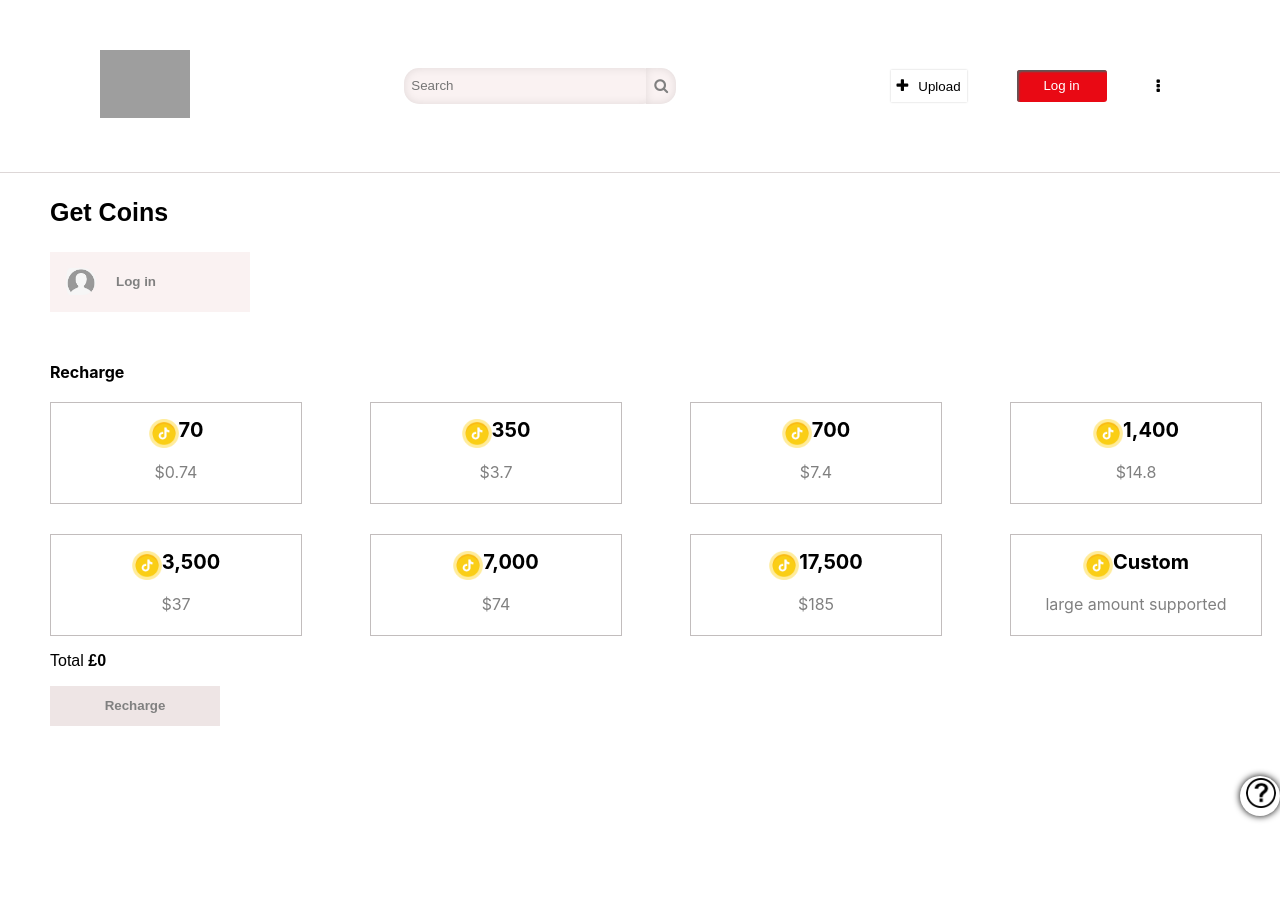
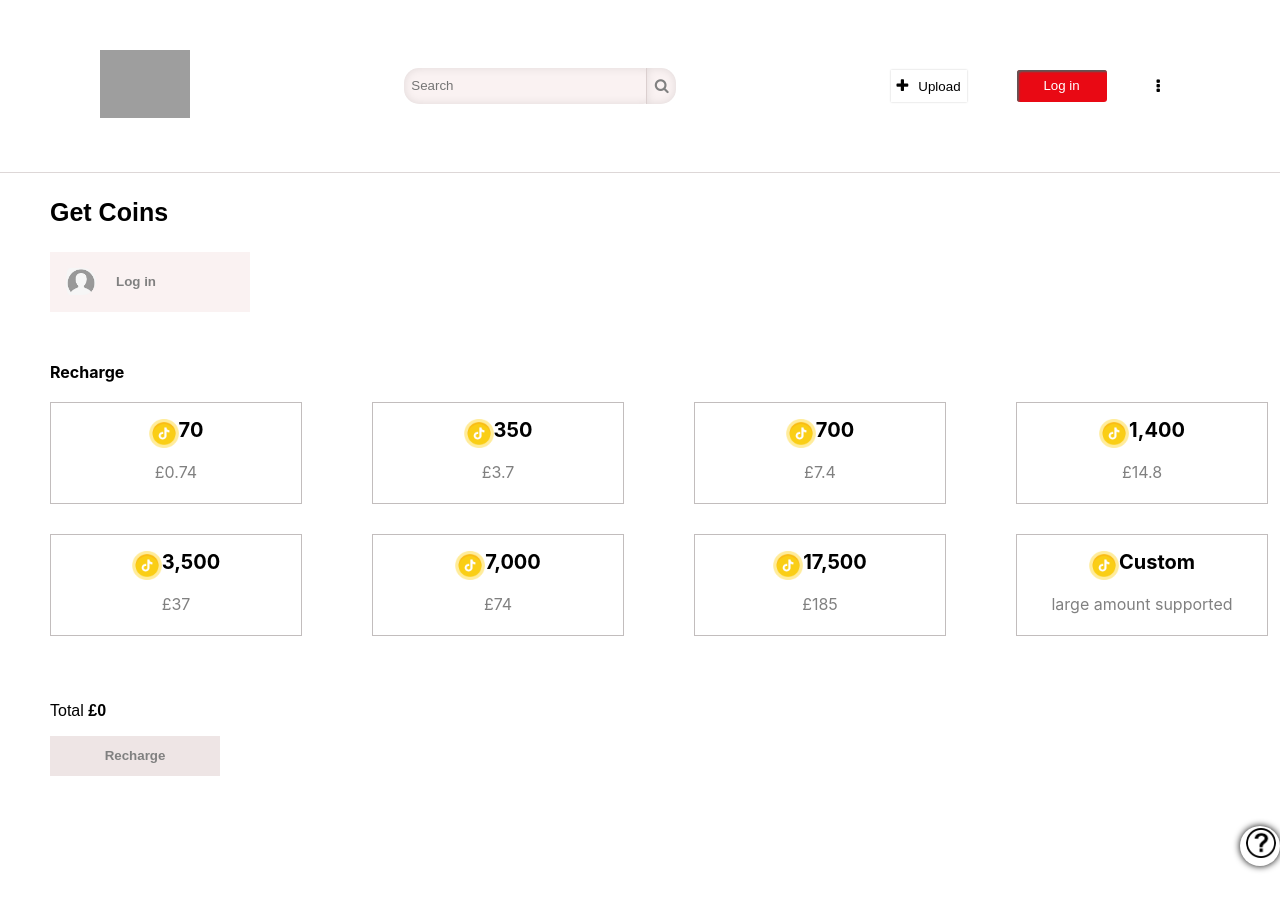
Before and after one commit to oluwatay123/Tiktok, a React (Create React App) app: page / in a window 1280 px wide. Shown: the top 910 px of the page. After the commit the page ends 876 px from the top, so only its background shows below. Built offline with nearby package versions, Linux system fonts and the light colour scheme; grey boxes are pictures that could not be loaded.

Commit message:
Add files via upload

```diff
--- a/src/App.css
+++ b/src/App.css
@@ -1,33 +1,9 @@
+body {
+  /* padding-bottom: 50px; */
+}
 
-
-
-
-
-
-
-
-
-
-
-
-
-/* .App-header { */
-  /* background-color: #282c34; */
-  /* min-height: 100vh; */
-  /* display: flex; */
-  /* flex-direction: column; */
-  /* align-items: center; */
-  /* justify-content: center; */
-  /* font-size: calc(10px + 2vmin); */
-  /* color: white; */
-/* } */
-/*  */
-/*  */
-/*  */
-
-
-
-
-body{
-  padding-bottom: 200px;
+@media (max-width: 600px) {
+  body {
+    padding-top: 70px;
+  }
 }
--- a/src/components/mainBody.jsx
+++ b/src/components/mainBody.jsx
@@ -1,183 +1,230 @@
-import React , { useState } from 'react'
-import "../styles/mainbody.css"
-import Profile from "../images/userProfile.jpeg"
-import tiktok from "../images/tkt.png"
+import React, { useState } from "react";
+import "../styles/mainbody.css";
+import Profile from "../images/userProfile.jpeg";
+import tiktok from "../images/tkt.png";
 
-function MainBody () {
-    const [visible, setIsVisible]  = useState(true);
-    const [CustomAmount, setCustomAmount]  = useState('');
-    const [totalAmount, setTotalAmount] = useState('Default Total'); // Initial default value
+function MainBody() {
+  const [visible, setIsVisible] = useState(true);
+  const [CustomAmount, setCustomAmount] = useState("");
+  const [totalAmount, setTotalAmount] = useState("Default Total"); // Initial default value
   const toggleCustomCard = () => {
     setIsVisible(!visible);
-    }
+  };
   const handleCustomAmountChange = (event) => {
     setCustomAmount(event.target.value);
-
-
-    }
-
-
-
-
-
-
-
-
+  };
 
   return (
-    <div className='mainbody'>
-   <section className='get-coin'>
+    <div>
+      {/* the mainbody */}
+      <div className="mainbody">
+        <section className="get-coin">
           <p> Get Coins</p>
-    <div>
-        <button className='login-btn' type="submit">
-            <img src={Profile} className='' alt='profile'/>
-            Log in</button>
+          <div className="get-coin-button">
+            <button className="login-btn" type="submit">
+              <img src={Profile} className="" alt="profile" />
+              Log in
+            </button>
           </div>
-
         </section>
-   <section className='recharge-section'>
-    <div className='recharge-header'>Recharge</div>
-    <div className='coins-grids'>
-    <div className='cards'>
-  <div className='card-coins'>
-    <div style={{marginTop:"-7px"}}>
-    <img  style={{width:"30px"}}  src={tiktok} alt="" srcset="" />
+        {/* the second section */}
+        <section className="recharge-section">
+          {/* the recharge header */}
+          <div className="recharge-header">Recharge</div>
+          {/* the card grid */}
+          <div className="coins-grids">
+            <div className="cards">
+              <div className="card-coins">
+                <div style={{ marginTop: "-7px" }}>
+                  <img
+                    style={{ width: "30px" }}
+                    src={tiktok}
+                    alt=""
+                    srcset=""
+                  />
                 </div>
-    <p style={{fontWeight:"bold"}}>70</p>
+                <p style={{ fontWeight: "bold" }}>70</p>
               </div>
               <div>
-    <p style={{color:"grey"}}> $0.74</p>
+                <p style={{ color: "grey" }}> &#163;0.74</p>
               </div>
             </div>
 
-    <div className='cards'>
-  <div className='card-coins'>
-    <div style={{marginTop:"-7px"}}>
-    <img  style={{width:"30px"}}  src={tiktok} alt="" srcset="" />
+            <div className="cards">
+              <div className="card-coins">
+                <div style={{ marginTop: "-7px" }}>
+                  <img
+                    style={{ width: "30px" }}
+                    src={tiktok}
+                    alt=""
+                    srcset=""
+                  />
                 </div>
-    <p style={{fontWeight:"bold"}}>350</p>
+                <p style={{ fontWeight: "bold" }}>350</p>
               </div>
               <div>
-    <p style={{color:"grey"}}> $3.7</p>
+                <p style={{ color: "grey" }}> &#163;3.7</p>
               </div>
             </div>
 
-
-    <div className='cards'>
-  <div className='card-coins'>
-    <div style={{marginTop:"-7px"}}>
-    <img  style={{width:"30px"}}  src={tiktok} alt="" srcset="" />
+            <div className="cards">
+              <div className="card-coins">
+                <div style={{ marginTop: "-7px" }}>
+                  <img
+                    style={{ width: "30px" }}
+                    src={tiktok}
+                    alt=""
+                    srcset=""
+                  />
                 </div>
-    <p style={{fontWeight:"bold"}}>700</p>
+                <p style={{ fontWeight: "bold" }}>700</p>
               </div>
               <div>
-    <p style={{color:"grey"}}> $7.4</p>
+                <p style={{ color: "grey" }}> &#163;7.4</p>
               </div>
             </div>
 
-
-    <div className='cards'>
-  <div className='card-coins'>
-    <div style={{marginTop:"-7px"}}>
-    <img  style={{width:"30px"}}  src={tiktok} alt="" srcset="" />
+            <div className="cards">
+              <div className="card-coins">
+                <div style={{ marginTop: "-7px" }}>
+                  <img
+                    style={{ width: "30px" }}
+                    src={tiktok}
+                    alt=""
+                    srcset=""
+                  />
                 </div>
-    <p style={{fontWeight:"bold"}}>1,400</p>
+                <p style={{ fontWeight: "bold" }}>1,400</p>
               </div>
               <div>
-    <p style={{color:"grey"}}> $14.8</p>
+                <p style={{ color: "grey" }}> &#163;14.8</p>
               </div>
             </div>
 
-    <div className='cards'>
-  <div className='card-coins'>
-    <div style={{marginTop:"-7px"}}>
-    <img  style={{width:"30px"}}  src={tiktok} alt="" srcset="" />
+            <div className="cards">
+              <div className="card-coins">
+                <div style={{ marginTop: "-7px" }}>
+                  <img
+                    style={{ width: "30px" }}
+                    src={tiktok}
+                    alt=""
+                    srcset=""
+                  />
                 </div>
-    <p style={{fontWeight:"bold"}}>3,500</p>
+                <p style={{ fontWeight: "bold" }}>3,500</p>
               </div>
               <div>
-    <p style={{color:"grey"}}> $37</p>
+                <p style={{ color: "grey" }}> &#163;37</p>
               </div>
             </div>
 
-    <div className='cards'>
-  <div className='card-coins'>
-    <div style={{marginTop:"-7px"}}>
-    <img  style={{width:"30px"}}  src={tiktok} alt="" srcset="" />
+            <div className="cards">
+              <div className="card-coins">
+                <div style={{ marginTop: "-7px" }}>
+                  <img
+                    style={{ width: "30px" }}
+                    src={tiktok}
+                    alt=""
+                    srcset=""
+                  />
                 </div>
-    <p style={{fontWeight:"bold"}}>7,000</p>
+                <p style={{ fontWeight: "bold" }}>7,000</p>
               </div>
               <div>
-    <p style={{color:"grey"}}> $74</p>
+                <p style={{ color: "grey" }}> &#163;74</p>
               </div>
             </div>
 
-
-
-    <div className='cards'>
-  <div className='card-coins'>
-    <div style={{marginTop:"-7px"}}>
-    <img  style={{width:"30px"}}  src={tiktok} alt="" srcset="" />
+            <div className="cards">
+              <div className="card-coins">
+                <div style={{ marginTop: "-7px" }}>
+                  <img
+                    style={{ width: "30px" }}
+                    src={tiktok}
+                    alt=""
+                    srcset=""
+                  />
                 </div>
-    <p style={{fontWeight:"bold" }}>17,500</p>
+                <p style={{ fontWeight: "bold" }}>17,500</p>
               </div>
               <div>
-    <p style={{color:"grey"}}> $185</p>
+                <p style={{ color: "grey" }}> &#163;185</p>
               </div>
             </div>
 
             {visible ? (
-    <div className='cards' onClick={toggleCustomCard}>
-  <div className='card-coins'>
-    <div style={{marginTop:"-7px"}}>
-    <img  style={{width:"30px"}}  src={tiktok} alt="" srcset="" />
+              <div className="cards" onClick={toggleCustomCard}>
+                <div className="card-coins">
+                  <div style={{ marginTop: "-7px" }}>
+                    <img
+                      style={{ width: "30px" }}
+                      src={tiktok}
+                      alt=""
+                      srcset=""
+                    />
                   </div>
-    <p style={{fontWeight:"bold"}}>Custom</p>
+                  <p style={{ fontWeight: "bold" }}>Custom</p>
+                </div>
+                <div className="large-amount-text">
+                  <p style={{ color: "grey" }}> large amount supported</p>
+                </div>
+              </div>
+            ) : (
+              <div className="cards">
+                <div className="card-coins">
+                  <div style={{ marginTop: "-7px" }}>
+                    <img
+                      style={{ width: "30px" }}
+                      src={tiktok}
+                      alt=""
+                      srcset=""
+                    />
+                  </div>
+                  <input
+                    className="input-amount-button"
+                    value={CustomAmount}
+                    onChange={handleCustomAmountChange}
+                  />
                 </div>
                 <div>
-    <p style={{color:"grey"}}> large amount supported</p>
-  </div>
-    </div>
-    ) :(
-    <div className='cards'  >
- <div className='card-coins'>
-   <div style={{marginTop:"-7px"}}>
-   <img  style={{width:"30px"}}  src={tiktok} alt="" srcset="" />
-   </div>
-   <input  className='input-amount-button'
-   value={CustomAmount}
-   onChange={handleCustomAmountChange}
-
-   />
-
- </div>
- <div>
- <p style={{marginTop:"-20px"}}>______________________</p>
-   <p style={{color:"grey"}}> {CustomAmount !== '' ?CustomAmount : '30-2,500,000'}</p>
+                  <p className="custom-input" style={{ marginTop: "-20px" }}>
+                    ______________________
+                  </p>
+                  <p style={{ color: "grey" }}>
+                    {" "}
+                    {CustomAmount !== "" ? CustomAmount : "30-2,500,000"}
+                  </p>
                 </div>
               </div>
             )}
           </div>
         </section>
-   <section>
+      </div>
+      {/* the final section  */}
+      <div className="final-section">
+        <section className="total-amount-secton">
           <div>
             <p
               onChange={totalAmount}
-        style={{fontWeight:"900px", fontFamily:"arial"}}>Total <span style={{fontWeight:"bold"}}> 	&#163;{CustomAmount !== '' ?CustomAmount : '0'}</span></p>
-
+              style={{ fontWeight: "900px", fontFamily: "arial" }}
+            >
+              Total{" "}
+              <span style={{ fontWeight: "bold" }}>
+                {" "}
+                &#163;{CustomAmount !== "" ? CustomAmount : "0"}
+              </span>
+            </p>
           </div>
         </section>
 
-   <section className='third-section'>
+        <section className="third-section">
           <div>
             <button> Recharge</button>
           </div>
         </section>
-
       </div>
-
-
-  )
+    </div>
+  );
 }
 
-export default MainBody
+export default MainBody;
--- a/src/styles/footer.css
+++ b/src/styles/footer.css
@@ -1,21 +1,42 @@
-.fourth-section{
+.fourth-section {
   box-shadow: 0 0 7px black;
   display: inline-block;
   border-radius: 20px;
   width: 40px;
   height: 40px;
-    margin:50px 60px 10px 1240px;
+  margin: 50px 60px 10px 1240px !important;
 }
 
-.fourth-section img{
+.fourth-section img {
   padding: 2px 6px;
   border-radius: 25px;
   font-weight: bold;
 }
 
-@media(max-width:800px){
-    .fourth-section{
-        margin: 0;
+@media (max-width: 600px) {
+  .fourth-section {
+    margin: 0 !important;
+    width: 25px;
+    height: 25px;
+    top: 10px;
+    display: flex;
+    justify-content: center;
+    transform: translate(6px, -30px);
   }
 
+  .fourth-section img {
+    width: 20px !important;
   }
+}
+
+@media (min-width: 950px) {
+  .fourth-section {
+    margin-left: 0;
+  }
+}
+
+@media (min-width: 1000px) {
+  .fourth-section {
+    margin-left: 50px;
+  }
+}
--- a/src/styles/header.css
+++ b/src/styles/header.css
@@ -1,18 +1,14 @@
-.header{
+.header {
   display: flex;
   justify-content: space-between;
   padding: 50px 100px;
   align-items: center;
-border-bottom-width:1px ;
+  border-bottom-width: 1px;
   border-bottom-style: solid;
   border-bottom-color: rgb(221, 215, 215);
 }
 
-
-
-
-
- .searchbar{
+.searchbar {
   display: flex;
   align-items: center;
   justify-content: center;
@@ -20,67 +16,65 @@ border-bottom-color: rgb(221, 215, 215);
   flex-shrink: 0;
 }
 
-
-
-.searchbar input{
+.searchbar input {
   height: 34px;
-border-radius:15px ;
+  border-radius: 15px;
   width: 250px;
   /* border-radius:15px ; */
   border: none;
   box-shadow: inset 0px 0px 10px rgba(0, 0, 0, 0.1);
-background-color: rgb(250, 242, 242)
+  background-color: rgb(250, 242, 242);
 }
-.login-section{
+.login-section {
   display: flex;
   align-items: center;
 }
-.searchbar input:focus{
+.searchbar input:focus {
   outline: none;
 }
-.button{
+.button {
   height: 36px;
   border: none;
   box-shadow: inset 0px 0px 10px rgba(0, 0, 0, 0.1);
   background-color: rgb(250, 242, 242);
   margin-left: -12px;
   /* padding:  0; */
-width:30px;
+  width: 30px;
   border-top-right-radius: 15px;
   border-bottom-right-radius: 15px;
+  border-left-width: 1px;
+  border-left-style: solid;
+  border-left-color: rgb(219, 207, 207);
 }
 
-
-.searchbar input::placeholder{
+.searchbar input::placeholder {
   padding-left: 5px;
 }
 
-.searchicon{
+.searchicon {
   color: grey;
   font-size: 15px;
 }
 
-.right-section{
+.right-section {
   display: flex;
   justify-content: space-between;
   align-items: center;
-   flex:1
+  flex: 1;
 }
 
 .right-section button {
-    margin: 0 50px 0 0 ;
+  margin: 0 50px 0 0;
   height: 32px;
   border: none;
 }
 
-.right-section  .plusicon{
+.right-section .plusicon {
   font-size: 15px;
   margin-right: 10px;
-
 }
 
-
-.upload-button{
+.upload-button {
   background-color: white;
   box-shadow: 0 0 2px rgba(0, 0, 0, 0.2);
   font-weight: 900px;
@@ -88,22 +82,41 @@ border-bottom-right-radius: 15px;
   /* font-family: roboto; */
 }
 
-
-.login-button{
+.login-button {
   background-color: rgb(233, 9, 20);
   color: white;
   width: 90px;
   border-radius: 3px;
-box-shadow:inset 2px 2px 2px rgb(92, 89, 89);
+  box-shadow: inset 2px 2px 2px rgb(92, 89, 89);
   flex-shrink: 0;
 }
-@media(min-width:300px){
-
-    .searchbar{
+@media (min-width: 300px) {
+  .searchbar {
     flex-shrink: 0;
   }
 
-    .login-section{
+  .login-section {
     padding-right: 20px;
   }
 }
+
+@media (max-width: 600px) {
+  .image {
+    display: none;
+  }
+
+  .searchbar {
+    display: none;
+  }
+  .right-section {
+    display: none;
+  }
+  .header {
+    padding-bottom: 5px;
+    position: fixed;
+    background-color: white;
+    top: 0;
+    right: 0;
+    left: 0;
+  }
+}
--- a/src/styles/mainbody.css
+++ b/src/styles/mainbody.css
@@ -1,48 +1,42 @@
-.mainbody{
+.mainbody {
   padding: 0 50px;
 }
 
-
-.get-coin p{
+.get-coin p {
   font-size: 25px;
   font-weight: bold;
   font-family: Arial, Helvetica, sans-serif;
 }
 
-
-.login-btn img{
+.login-btn img {
   margin-right: 20px;
-width:30px;
+  width: 30px;
   border-radius: 25px;
   padding-left: 10px;
 }
 
-.login-btn{
+.login-btn {
   display: flex;
   justify-content: start;
-align-items:center;
+  align-items: center;
   width: 200px;
-background-color: rgb(250, 242, 242) ;
+  background-color: rgb(250, 242, 242);
   color: grey;
   font-weight: bold;
   border: none;
   height: 60px;
 }
 
-.recharge-section
-{margin-top:50px ;
-
-
-
-
+.recharge-section {
+  margin-top: 50px;
 }
 
-.recharge-header{
+.recharge-header {
   font-weight: bold;
   margin-bottom: 20px;
 }
 
-.card-coins{
+.card-coins {
   display: flex;
   align-items: center;
   justify-content: center;
@@ -52,40 +46,36 @@ height: 60px;
   margin-top: 0;
 }
 
-.cards p{
+.cards p {
   display: flex;
   align-items: center;
   justify-content: center;
   margin-top: 0;
 }
 
-.cards{
+.cards {
   width: 250px;
   border-width: 1px;
   border-style: solid;
   border-color: rgb(194, 189, 189);
   height: 100px;
-
 }
 
-.cards:hover{
+.cards:hover {
   cursor: pointer;
   border-color: yellow;
   box-shadow: 0 0 2px yellow;
 }
 
-
-.coins-grids{
+.coins-grids {
   display: grid;
   grid-template-columns: 250px 1fr 1fr 1fr;
   row-gap: 30px;
   column-gap: 70px;
-
 }
 
-
-.third-section button{
-    background-color: rgb(238, 229, 229) ;
+.third-section button {
+  background-color: rgb(238, 229, 229);
   border: none;
   color: grey;
   height: 40px;
@@ -93,44 +83,129 @@ height: 60px;
   font-weight: bold;
 }
 
-.third-section button:hover{
+.third-section button:hover {
   background-color: rgb(233, 9, 20);
   color: white;
   cursor: pointer;
 }
 
-
-
-@media(min-width:300px){
-    .coins-grids{
-        grid-template-columns: 250px 250px;
+.final-section {
+  padding: 50px 0 0 50px;
 }
 
+@media (max-width: 600px) {
+  .coins-grids {
+    grid-template-columns: 1fr 1fr 1fr !important;
+    column-gap: 15px;
+  }
+  .cards {
+    width: 100px;
   }
 
-@media(min-width:900px){
-    .coins-grids{
-        grid-template-columns: 250px 250px 250px;
+  .get-coin p {
+    visibility: hidden;
+    margin-top: 0;
+    position: fixed;
   }
 
+  .mainbody {
+    padding-top: 0;
+    margin-left: -25px;
+    border-bottom-width: 1px;
+    border-bottom-style: solid;
+    border-bottom-color: rgb(165, 159, 159);
+    padding-bottom: 150px;
   }
 
-@media(min-width:1000px){
-    .coins-grids{
-        grid-template-columns: 250px 250px 250px 250px;
+  .get-coin-button {
+    position: fixed;
+    top: 56px;
+    left: 0;
+    right: 0;
+  }
+  .get-coin-button button {
+    width: 100%;
+  }
+  span {
+    padding-left: 330px;
+  }
+
+  .total-amount-secton {
+    padding-left: 20px;
+  }
+
+  .card-coins {
+    font-size: 15px;
+  }
+  .large-amount-text {
+    font-size: 15px;
+    text-align: center;
+
+    /* white-space: cent; */
+  }
+
+  .card-coins input {
+    width: 100%;
+    border-bottom-width: 1px;
+    border-bottom-style: solid;
+    margin-right: 2px;
+  }
+  .card-coins input:focus {
+    border-bottom-width: 1px;
+    border-bottom-style: solid;
+    margin-right: 2px;
+  }
+  .custom-input {
+    display: none !important;
+  }
+
+  .third-section button {
+    width: 100%;
+  }
+
+  .third-section {
+    padding-left: 40px;
+    width: 350px;
+  }
+}
+@media (min-width: 800px) {
+  .coins-grids {
+    grid-template-columns: 1fr 1fr !important;
   }
 }
 
+@media (min-width: 950px) {
+  .coins-grids {
+    grid-template-columns: 1fr 1fr !important;
+  }
+}
 
-.input-amount-button{
+/* @media(min-width:1000px){ */
+/* .coins-grids{ */
+/* grid-template-columns: 1fr 1fr; */
+/* } */
+/*  */
+
+/* @media(min-width:500px){ */
+/* .coins-grids{ */
+/* grid-template-columns:  1fr 1fr; */
+/* } */
+/* } */
+
+@media (min-width: 1000px) {
+  .coins-grids {
+    grid-template-columns: 1fr 1fr 1fr 1fr !important;
+  }
+}
+
+.input-amount-button {
   background-color: transparent;
   border: none;
   height: 30px;
   margin-bottom: 0;
 }
 
-
-.input-amount-button:focus{
+.input-amount-button:focus {
   outline: none;
-    border:none;
+  border: none;
 }
```
Also changed, not shown: 1 other file (tests, documents, lock files or other folders). Lines whose indentation alone changed are shown as unchanged.
